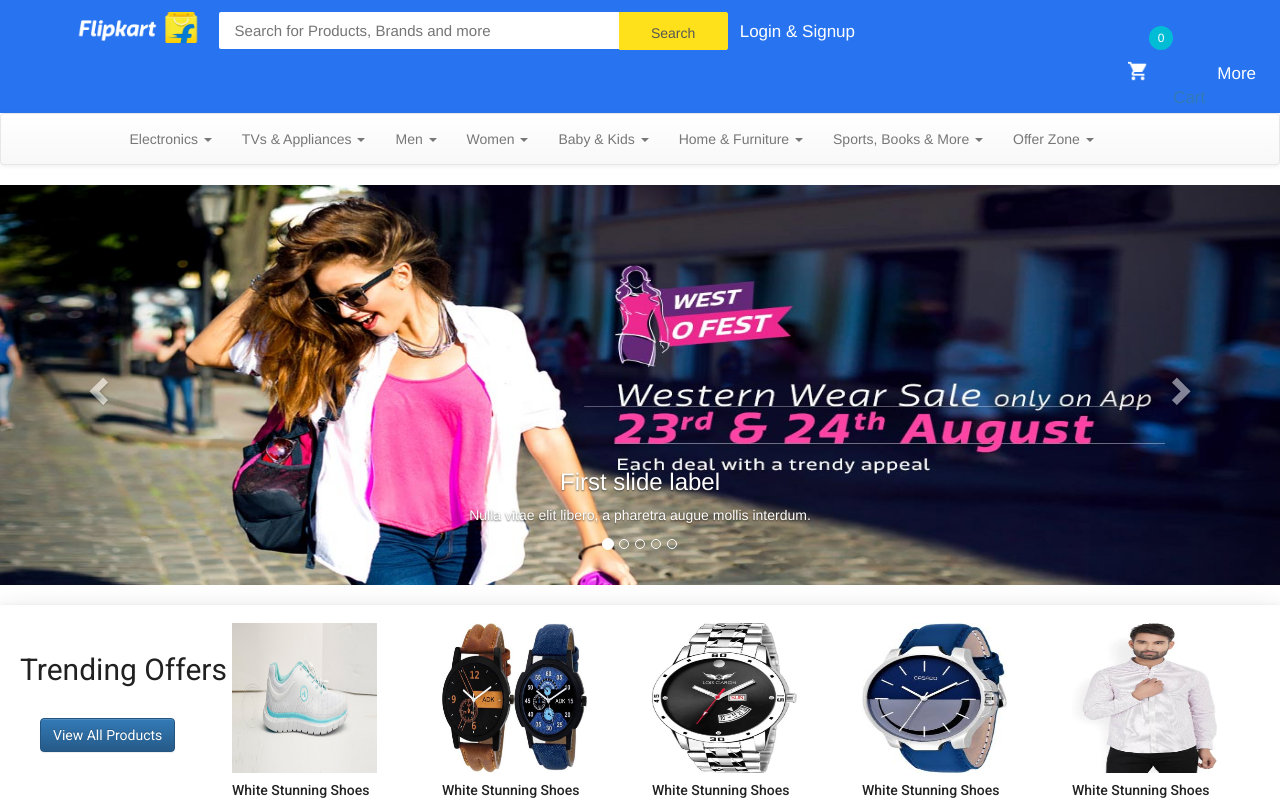
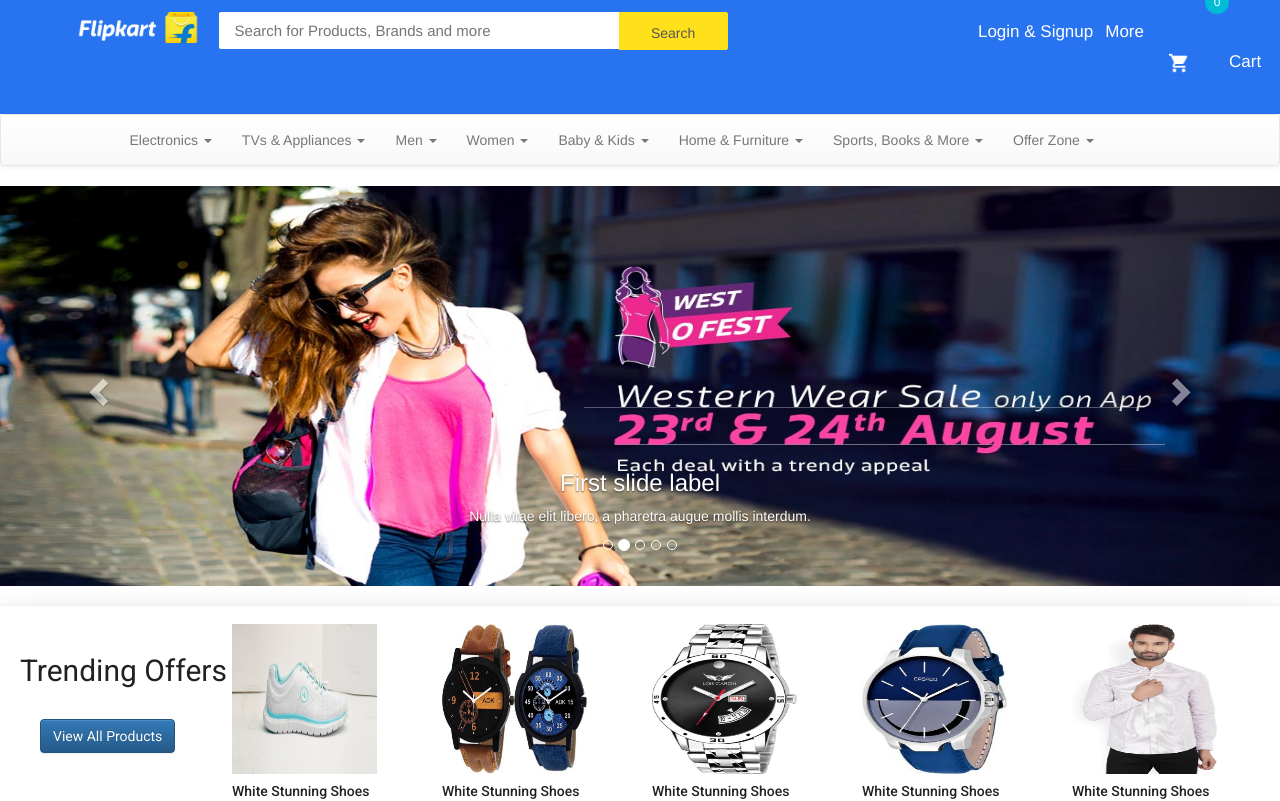
Before and after one commit to Deependrasg/flipshop, a React (Create React App) app: page / in a window 1280 px wide. Shown: the top 801 px of the page. Built offline with nearby package versions, Linux system fonts and the light colour scheme.

Commit message:
fix: manage card data

```diff
--- a/package.json
+++ b/package.json
@@ -10,7 +10,7 @@
     "react-bootstrap": "^0.32.1",
     "react-dom": "^16.2.0",
     "react-router-dom": "^4.2.2",
-    "react-scripts": "1.1.1"
+    "react-scripts": "^1.1.1"
   },
   "scripts": {
     "start": "react-scripts start",
--- a/src/component/Home/slider.js
+++ b/src/component/Home/slider.js
@@ -16,7 +16,7 @@ export default class Slider extends Component{
   constructor(props, context) {
     super(props, context);
 
-    this.handleSelect = this.handleSelect.bind(this);
+    // this.handleSelect = this.handleSelect.bind(this);
 
     this.state = {
       index: 0,
@@ -24,22 +24,21 @@ export default class Slider extends Component{
     };
   }
 
-  handleSelect(selectedIndex, e) {
-    this.setState({
-      index: selectedIndex,
-      direction: e.direction
-    });
-  }
+  // handleSelect(selectedIndex, e) {
+  //   this.setState({
+  //     index: selectedIndex,
+  //     direction: e.direction
+  //   });
+  // }
 
+      // activeIndex={index}
+      //   direction={direction}
+      //   onSelect={this.handleSelect}
   render() {
     const { index, direction } = this.state;
 
     return (
-      <Carousel
-        activeIndex={index}
-        direction={direction}
-        onSelect={this.handleSelect}
-      >
+      <Carousel>
       	<Carousel.Item>
           <img  style= {style} src={require('../../static/img/slider4.jpg')} />
           <Carousel.Caption>
--- a/src/component/common/header.js
+++ b/src/component/common/header.js
@@ -88,7 +88,35 @@ const style1= {
 		    padding: '11px 27px 1px 13px',
 		    marginTop: '17px',
 	},
+	right_section:{
+		display : 'flex',
+		float : 'right',
+		marginRight: '30px',
+	},
+
+	right_sectionDiv:{
+		marginLeft:'15px',
+	},
+	cart_new:{
+
+    height: '22px',
+    verticalAlign: 'middle',
+    marginTop: '0px',
+    marginRight: '15px',
+	},
+	MuiBadgeBadge: {
+	    marginTop: '6px',
+	    // position: 'absolute',
+	    // top: '0',
+	    color: '#fee242',
+	},
+	cart_text:{
+		color :'#fff',
+		textDecoration:'none',
+	},
 }
+
+
 export default class Header extends Component{
 	// constructor(props) {
  //    super(props);
@@ -101,6 +129,12 @@ export default class Header extends Component{
 		return(
 			<MuiThemeProvider>
 				<header>
+
+
+
+
+
+
 					<div id="flipkart-navbar">
 					 <div className="row">
 					 <div float="left">
@@ -112,25 +146,36 @@ export default class Header extends Component{
 					     Search
 					   </button>
 					</div>
-					<div float="left">
+							<div style={style1.right_section} >
 							   {this.props.Token ? <UserMenu addToken={this.props.addToken} addUserName={this.props.addUserName} /> :<Login addUserName={this.props.addUserName} addToken={this.props.addToken} /> }
 
-					   <span className='right  right1'> More </span>
-					   <span className='right'>
+							 <div className="more">
+               <div className="mare-item">
+                   <div className="more-text"><span>More</span></div>
+		               </div>
+		           </div>
+		           <a className="cart">
+		               <div className="cart-item">
+		                  <i className="fa fa-cart-plus"></i>&nbsp;
+		                    <span className='####'>
 				                 {cartItems ? (
 				                   <Badge
 				                      badgeContent={cartItems.length}
 				                      primary={true}
-						    ><img style={style1.cart} src={require('../../static/img/ic_shopping_cart_white_24dp_2x.png')}/>
+				                      style={style1.MuiBadgeBadge}
+				                    >
+				                    <img style={style1.cart_new} src={require('../../static/img/ic_shopping_cart_white_24dp_2x.png')}/>
 				                    </Badge>
 				                    ):
-					   		<img width= "22px"src={require('../../static/img/ic_shopping_cart_white_24dp_2x.png')}/>
+				                    <img style={style1.cart_new} src={require('../../static/img/ic_shopping_cart_white_24dp_2x.png')}/>
 
 				                    }
-					<Link to={`/viewCart`} >
+				                <Link style={style1.cart_text} to={`/viewCart`} >
 				                      Cart
 				                </Link>
 				                  </span>
+		               </div>
+		           </a>
 							</div>
 					 </div>
 					</div>
```
Lines whose indentation alone changed are shown as unchanged.
